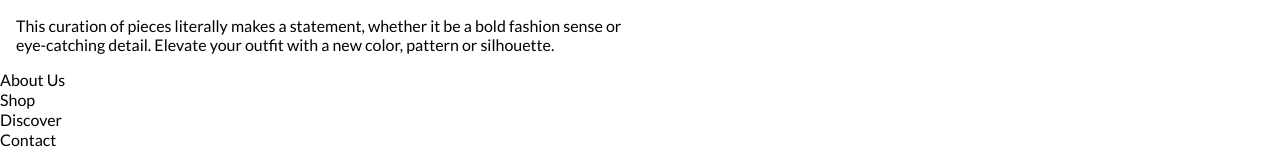
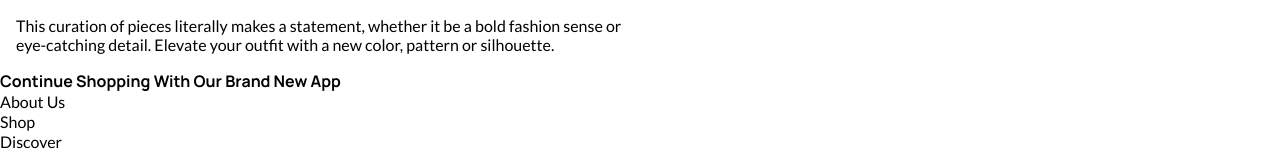
Before and after one commit to dylewskii/shopping-cart, a React (Vite) app: page / in a window 1280 px wide. Shown: the part 894-1046 px from the top of the page. Built offline with nearby package versions, Linux system fonts and the light colour scheme.

Commit message:
add appBox div

```diff
--- a/src/components/footer/Footer.jsx
+++ b/src/components/footer/Footer.jsx
@@ -6,6 +6,9 @@ function Footer() {
 
   return (
     <footer>
+      <div className={styles.appBox}>
+        <h5>Continue Shopping With Our Brand New App</h5>
+      </div>
       <div className={styles.glossaryBox}>
         <ul>
           <li>
```
